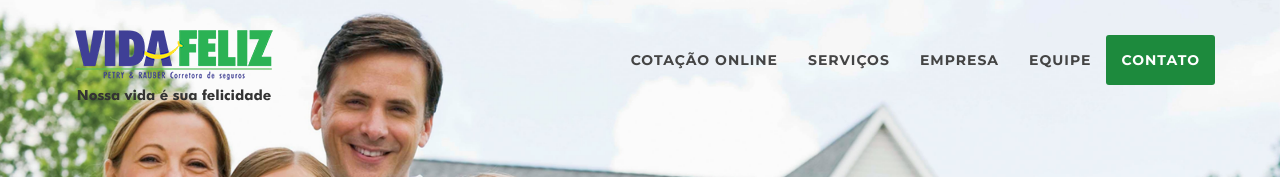
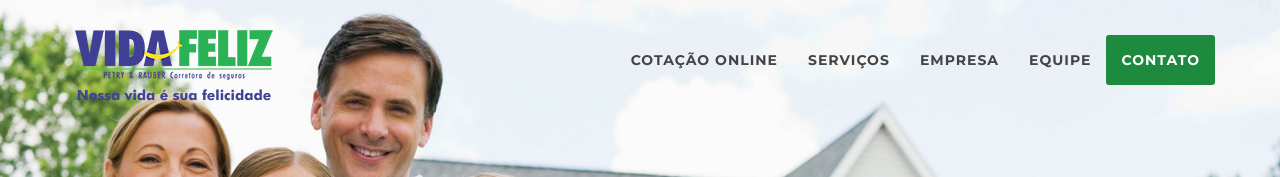
Before and after one commit to xicopetry/site-vida-feliz, a website: page index.html in a window 1280 px wide. Shown: the top 177 px of the page. Drawn offline with nearby package versions, Linux system fonts and the light colour scheme; a web font is replaced by a local one.

Commit message:
Modificada a cor do texto do logo.

```diff
--- a/css/agency.css
+++ b/css/agency.css
@@ -771,4 +771,5 @@ body {
 
 .brand-text{
   font-family: FuturaMdBT;
+  color: #404293;
 }
```
